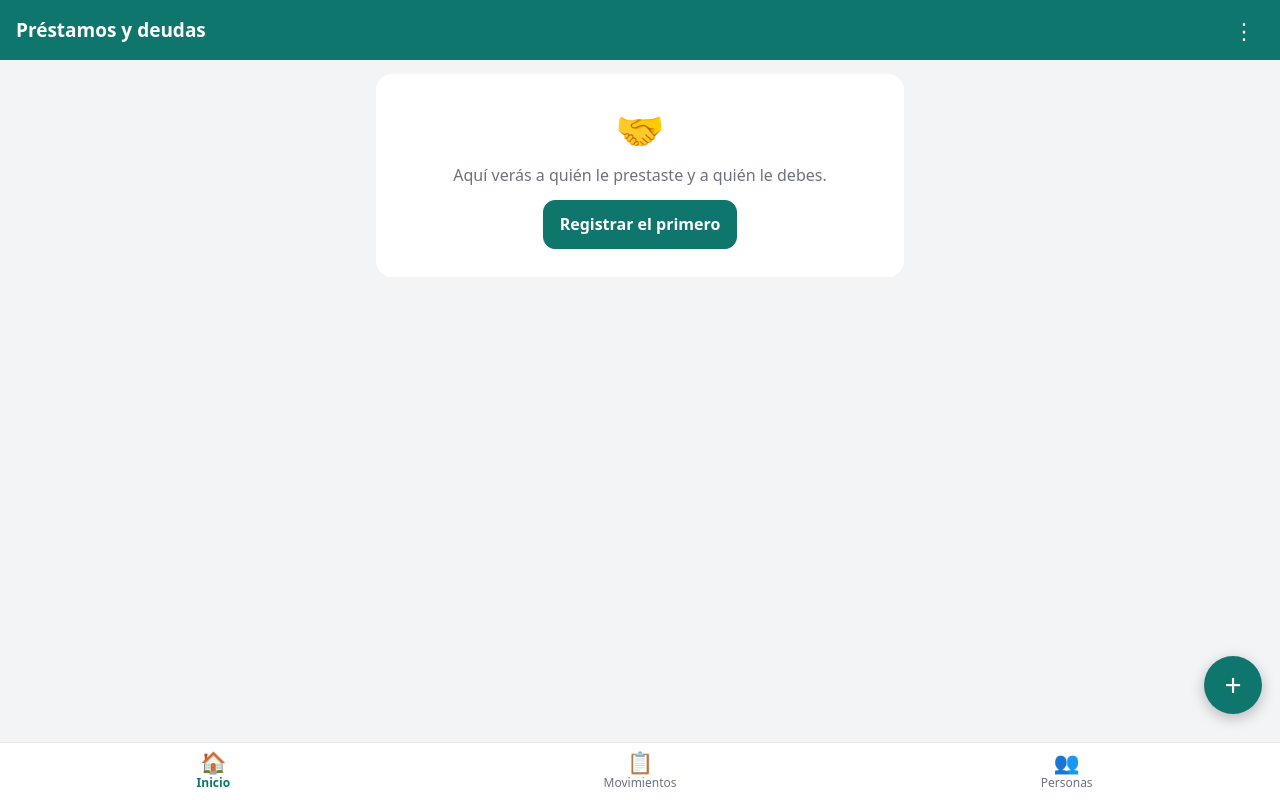
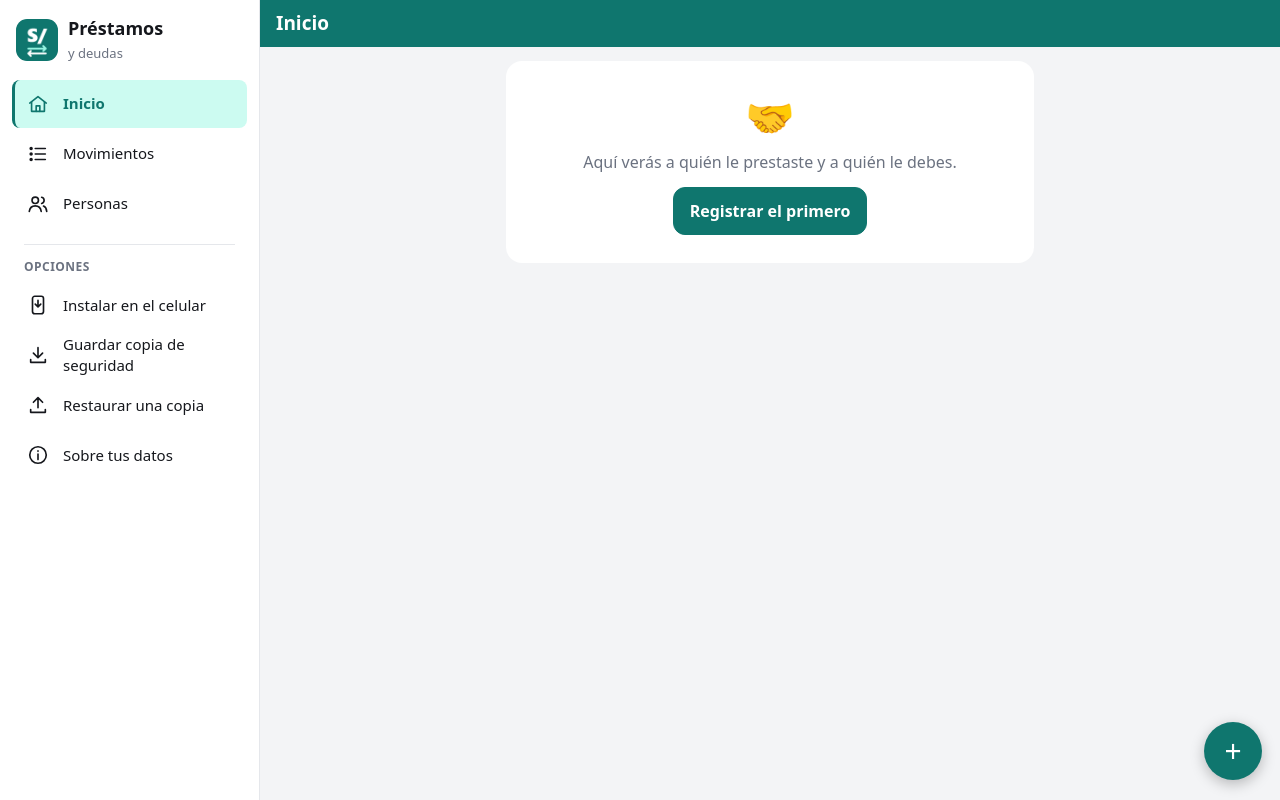
Before and after one commit to ivanhinistroza-oss/prestamos, a plain HTML site: page prestamos.html in a window 1280 px wide. Drawn offline with Linux system fonts and the light colour scheme.

Commit message:
Menú lateral izquierdo con íconos, estilo Treinta
En el celular la barra inferior se cambia por ☰ y un cajón que se abre desde la izquierda con las secciones y las opciones (instalar, copias, sobre tus datos). En pantallas grandes el menú queda fijo a la izquierda.

Co-Authored-By: Claude Opus 5.5 <noreply@anthropic.com>

```diff
--- a/prestamos.html
+++ b/prestamos.html
@@ -27,7 +27,7 @@
 *{box-sizing:border-box;-webkit-tap-highlight-color:transparent}
 [hidden]{display:none!important}
 html,body{margin:0;background:var(--bg);color:var(--ink)}
-body{font:16px/1.4 system-ui,-apple-system,"Segoe UI",Roboto,sans-serif;padding-bottom:calc(76px + env(safe-area-inset-bottom))}
+body{font:16px/1.4 system-ui,-apple-system,"Segoe UI",Roboto,sans-serif;padding-bottom:env(safe-area-inset-bottom)}
 button,input,textarea{font:inherit;color:inherit}
 button{cursor:pointer}
 header{position:sticky;top:0;z-index:5;display:flex;align-items:center;gap:8px;padding:calc(10px + env(safe-area-inset-top)) 16px 10px;background:var(--brand);color:var(--brand-ink)}
@@ -84,11 +84,32 @@ h2{font-size:15px;margin:20px 2px 8px;color:var(--muted);font-weight:600;text-tr
 .btn.wa{background:#25d366;border-color:#25d366;color:#05301a}
 .btn.block{width:100%}
 
-.fab{position:fixed;right:18px;bottom:calc(86px + env(safe-area-inset-bottom));z-index:6;width:58px;height:58px;border-radius:50%;border:0;background:var(--brand);color:var(--brand-ink);font-size:30px;box-shadow:0 4px 14px rgba(0,0,0,.25)}
-nav{position:fixed;left:0;right:0;bottom:0;z-index:6;display:flex;background:var(--card);border-top:1px solid var(--line);padding-bottom:env(safe-area-inset-bottom)}
-nav button{flex:1;border:0;background:transparent;padding:9px 4px 8px;color:var(--muted);font-size:12px;display:flex;flex-direction:column;align-items:center;gap:2px}
-nav button span{font-size:21px;line-height:1}
-nav button.on{color:var(--brand);font-weight:600}
+.fab{position:fixed;right:18px;bottom:calc(20px + env(safe-area-inset-bottom));z-index:6;width:58px;height:58px;border-radius:50%;border:0;background:var(--brand);color:var(--brand-ink);font-size:30px;box-shadow:0 4px 14px rgba(0,0,0,.25)}
+
+/* Menú lateral izquierdo: cajón en el celular, fijo en pantallas grandes */
+#drawer{position:fixed;top:0;bottom:0;left:0;z-index:15;width:min(285px,82vw);background:var(--card);overflow-y:auto;padding:calc(14px + env(safe-area-inset-top)) 12px calc(16px + env(safe-area-inset-bottom));transform:translateX(-102%);visibility:hidden;transition:transform .22s ease,visibility .22s}
+body.menu-open #drawer{transform:none;visibility:visible;box-shadow:8px 0 28px rgba(0,0,0,.2)}
+#dback{position:fixed;inset:0;z-index:14;background:rgba(0,0,0,.45);opacity:0;pointer-events:none;transition:opacity .22s}
+body.menu-open #dback{opacity:1;pointer-events:auto}
+body.menu-open{overflow:hidden}
+.dhead{display:flex;align-items:center;gap:10px;padding:2px 4px 16px}
+.dhead img{width:42px;height:42px;border-radius:11px}
+.dhead div{flex:1}
+.dhead b{display:block;font-size:18px}
+.dhead small{color:var(--muted);font-size:13px}
+.dclose{color:var(--muted)}
+#drawer nav{display:flex;flex-direction:column;gap:2px}
+#drawer nav button{display:flex;align-items:center;gap:14px;width:100%;min-height:48px;padding:0 12px;border:0;border-left:3px solid transparent;border-radius:8px;background:transparent;color:var(--ink);font-size:15px;text-align:left}
+#drawer nav button.on{background:var(--brand-bg);color:var(--brand);border-left-color:var(--brand);font-weight:600}
+#drawer svg{width:22px;height:22px;flex:none;fill:none;stroke:currentColor;stroke-width:1.8;stroke-linecap:round;stroke-linejoin:round}
+.dsep{margin:16px 12px 6px;padding-top:14px;border-top:1px solid var(--line);font-size:12px;font-weight:600;color:var(--muted);text-transform:uppercase;letter-spacing:.04em}
+@media (min-width:900px){
+  body{padding-left:260px}
+  #drawer{width:260px;transform:none;visibility:visible;z-index:7;border-right:1px solid var(--line)}
+  #dback,.menu-btn,.dclose{display:none}
+  body.menu-open{overflow:auto}
+}
+@media (prefers-reduced-motion:reduce){#drawer,#dback{transition:none}}
 
 dialog{border:0;padding:0;margin:auto 0 0;width:100%;max-width:100%;max-height:92vh;background:var(--card);color:var(--ink);border-radius:20px 20px 0 0;animation:up .2s ease-out}
 dialog::backdrop{background:rgba(0,0,0,.45)}
@@ -136,26 +157,41 @@ dialog::backdrop{background:rgba(0,0,0,.45)}
 .person{display:flex;align-items:center;gap:12px;width:100%;text-align:left;border:0;background:var(--card);border-radius:14px;padding:12px;box-shadow:var(--shadow)}
 .person .mid small span{margin-right:8px}
 
-#toast{position:fixed;left:50%;bottom:calc(150px + env(safe-area-inset-bottom));transform:translateX(-50%);z-index:20;background:var(--ink);color:var(--bg);padding:10px 16px;border-radius:12px;font-size:14px;max-width:calc(100% - 32px);text-align:center;opacity:0;transition:opacity .2s;pointer-events:none}
+#toast{position:fixed;left:50%;bottom:calc(92px + env(safe-area-inset-bottom));transform:translateX(-50%);z-index:20;background:var(--ink);color:var(--bg);padding:10px 16px;border-radius:12px;font-size:14px;max-width:calc(100% - 32px);text-align:center;opacity:0;transition:opacity .2s;pointer-events:none}
 #toast.show{opacity:1}
 </style>
 </head>
 <body>
 <header>
-  <h1>Préstamos y deudas</h1>
+  <button class="icon-btn menu-btn" data-act="abrirMenu" aria-label="Abrir menú" aria-expanded="false" aria-controls="drawer">☰</button>
+  <h1 id="titulo">Inicio</h1>
   <button class="inst" data-act="instalar" hidden>📲 Instalar</button>
-  <button class="icon-btn" data-act="menu" aria-label="Más opciones">⋮</button>
 </header>
+
+<aside id="drawer" aria-label="Menú">
+  <div class="dhead">
+    <img src="./icons/icon-192.png" alt="">
+    <div><b>Préstamos</b><small>y deudas</small></div>
+    <button class="icon-btn dclose" data-act="cerrarMenu" aria-label="Cerrar menú">✕</button>
+  </div>
+  <nav>
+    <button data-view="inicio"><svg viewBox="0 0 24 24"><path d="M3 11l9-7 9 7"/><path d="M5 10v10h14V10"/><path d="M10 20v-6h4v6"/></svg>Inicio</button>
+    <button data-view="lista"><svg viewBox="0 0 24 24"><path d="M9 6h11M9 12h11M9 18h11"/><circle cx="4.5" cy="6" r="1"/><circle cx="4.5" cy="12" r="1"/><circle cx="4.5" cy="18" r="1"/></svg>Movimientos</button>
+    <button data-view="personas"><svg viewBox="0 0 24 24"><circle cx="9" cy="8" r="3.5"/><path d="M2.5 20c.5-3.6 3.2-6 6.5-6s6 2.4 6.5 6"/><path d="M16 4.6a3.5 3.5 0 0 1 0 6.8M18 14.3c2 .8 3.2 2.9 3.5 5.7"/></svg>Personas</button>
+  </nav>
+  <div class="dsep">Opciones</div>
+  <nav>
+    <button data-act="instalar" class="opt-inst"><svg viewBox="0 0 24 24"><rect x="6" y="2.5" width="12" height="19" rx="2.5"/><path d="M12 7v7M9 11l3 3 3-3"/></svg>Instalar en el celular</button>
+    <button data-act="exportar"><svg viewBox="0 0 24 24"><path d="M12 4v11M7 10l5 5 5-5"/><path d="M4 17v3h16v-3"/></svg>Guardar copia de seguridad</button>
+    <button data-act="importar"><svg viewBox="0 0 24 24"><path d="M12 15V4M7 9l5-5 5 5"/><path d="M4 17v3h16v-3"/></svg>Restaurar una copia</button>
+    <button data-act="ayuda"><svg viewBox="0 0 24 24"><circle cx="12" cy="12" r="9"/><path d="M12 11v6M12 7.5v.5"/></svg>Sobre tus datos</button>
+  </nav>
+</aside>
+<div id="dback" data-act="cerrarMenu"></div>
 
 <main id="main"></main>
 
 <button class="fab" data-act="nuevo" aria-label="Nuevo préstamo o deuda">+</button>
-
-<nav>
-  <button data-view="inicio"><span>🏠</span>Inicio</button>
-  <button data-view="lista"><span>📋</span>Movimientos</button>
-  <button data-view="personas"><span>👥</span>Personas</button>
-</nav>
 
 <dialog id="sheet"><div class="sheet"><div class="grip"></div><div id="sheetBody"></div></div></dialog>
 <input type="file" id="fileIn" accept="application/json,.json" hidden>
@@ -330,11 +366,20 @@ function renderPersonas() {
 
 function render() {
   $("#main").innerHTML = view === "lista" ? renderLista() : view === "personas" ? renderPersonas() : renderInicio();
-  document.querySelectorAll("nav button").forEach(b => b.classList.toggle("on", b.dataset.view === view));
+  document.querySelectorAll("#drawer [data-view]").forEach(b => b.classList.toggle("on", b.dataset.view === view));
+  $("#titulo").textContent = TITULOS[view];
+  $(".opt-inst").hidden = instalada();
   const inp = $("#busca");
   if (inp) inp.addEventListener("input", () => { busca = inp.value; $("#listaRes").innerHTML = listaHtml(); });
 }
+const TITULOS = { inicio: "Inicio", lista: "Movimientos", personas: "Personas" };
 function go(v) { view = v; render(); window.scrollTo(0, 0); }
+
+function setMenu(open) {
+  document.body.classList.toggle("menu-open", open);
+  $(".menu-btn").setAttribute("aria-expanded", open);
+}
+document.addEventListener("keydown", e => { if (e.key === "Escape") setMenu(false); });
 
 // Hoja inferior (formularios y detalle). El botón "atrás" del celular la cierra.
 const sheet = $("#sheet");
@@ -512,13 +557,12 @@ async function instalar() {
     <button class="btn block" data-act="cerrar">Entendido</button>`);
 }
 
-function openMenu() {
-  openSheet(`<h3>Opciones</h3><div class="menu">
-    ${instalada() ? "" : `<button class="btn" data-act="instalar">📲 Instalar en el celular</button>`}
-    <button class="btn" data-act="exportar">💾 Guardar copia de seguridad</button>
-    <button class="btn" data-act="importar">📂 Restaurar una copia</button>
-    </div>
-    <p class="note">Tus datos se guardan solo en este celular, dentro del navegador. Si borras los datos del navegador o cambias de celular se pierden, así que guarda una copia de vez en cuando (por ejemplo, envíatela por WhatsApp o a Drive).</p>`);
+function openAyuda() {
+  openSheet(`<h3>Sobre tus datos</h3>
+    <p>Tus préstamos y deudas se guardan <b>solo en este celular</b>, dentro del navegador. No se suben a internet.</p>
+    <p>Si borras los datos del navegador o cambias de celular se pierden, así que guarda una copia de vez en cuando con <b>Guardar copia de seguridad</b> (por ejemplo, envíatela por WhatsApp o a Drive).</p>
+    <p>Para pasarlos a otro celular, abre la app allí y usa <b>Restaurar una copia</b>.</p>
+    <button class="btn block" data-act="cerrar">Entendido</button>`);
 }
 async function exportar() {
   const json = JSON.stringify({ app: "prestamos", version: 1, guardado: new Date().toISOString(), ...data }, null, 2);
@@ -564,6 +608,7 @@ function toast(msg) {
 document.addEventListener("click", e => {
   const el = e.target.closest("[data-act],[data-open],[data-view],[data-filtro],[data-persona]");
   if (!el) return;
+  if (el.closest("#drawer") || el.id === "dback") setMenu(false);
   if (el.dataset.view) return go(el.dataset.view);
   if (el.dataset.open) return openDetail(el.dataset.open);
   if (el.dataset.filtro) { filtro = el.dataset.filtro; return render(); }
@@ -571,7 +616,9 @@ document.addEventListener("click", e => {
   const id = el.dataset.id, it = id ? find(id) : null;
   switch (el.dataset.act) {
     case "nuevo": return openForm();
-    case "menu": return openMenu();
+    case "abrirMenu": return setMenu(true);
+    case "cerrarMenu": return;
+    case "ayuda": return openAyuda();
     case "cerrar": return closeSheet();
     case "detalle": return openDetail(id);
     case "editar": return openForm(id);
--- a/sw.js
+++ b/sw.js
@@ -1,6 +1,6 @@
 // Guarda la app en el celular para que abra sin internet.
 // Al cambiar la app, sube el número de CACHE_NAME.
-const CACHE_NAME = "prestamos-v1";
+const CACHE_NAME = "prestamos-v2";
 const APP_FILES = [
   "./",
   "./index.html",
```
